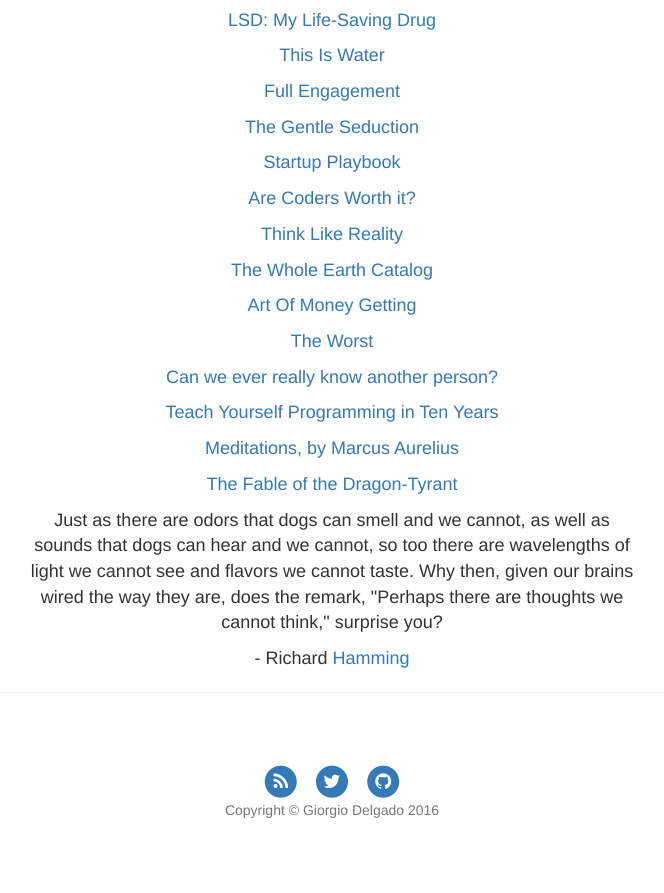
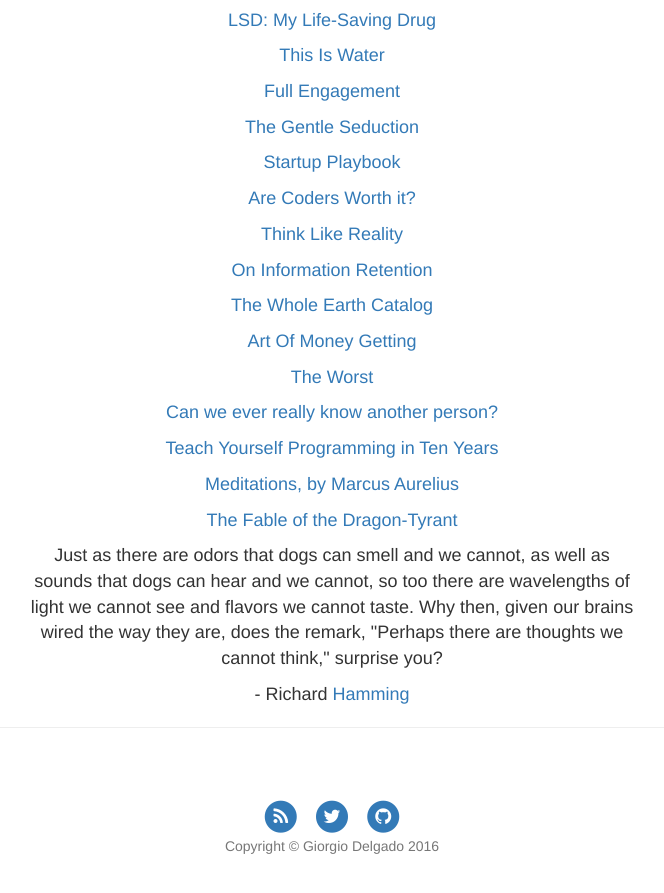
Before and after one commit to gDelgado14/gDelgado14.github.io, a Jekyll site: the page built from about/index.html, in a window 1280 px wide and 900 px high, scrolled down 1383 px. Shown: the top 893 px of the window, without its empty margins (308-972 px from the left). Built offline with Jekyll 4.4.1, drawn with Linux system fonts in a browser that asks for light colours; nearby versions of some CDN libraries.

Commit message:
added link to about

```diff
--- a/about/index.html
+++ b/about/index.html
@@ -45,6 +45,7 @@ title: About
 		<p><a href="http://playbook.samaltman.com/">Startup Playbook</a></p>
 		<p><a href="http://aeon.co/magazine/society/james-somers-web-developer-money/">Are Coders Worth it?</a></p>
 		<p><a href="http://lesswrong.com/lw/hs/think_like_reality/">Think Like Reality</a></p>
+		<p><a href="http://www.gwern.net/Spaced%20repetition#fnref3">On Information Retention</a></p>
 		<p><a href="http://www.wholeearth.com/index.php">The Whole Earth Catalog</a></p>
 		<p><a href="http://www.fourmilab.ch/etexts/www/barnum/moneygetting/moneygetting.html">Art Of Money Getting</a></p>
 		<p><a href="http://www.thoughtcrime.org/blog/the-worst/">The Worst</a></p>
```
